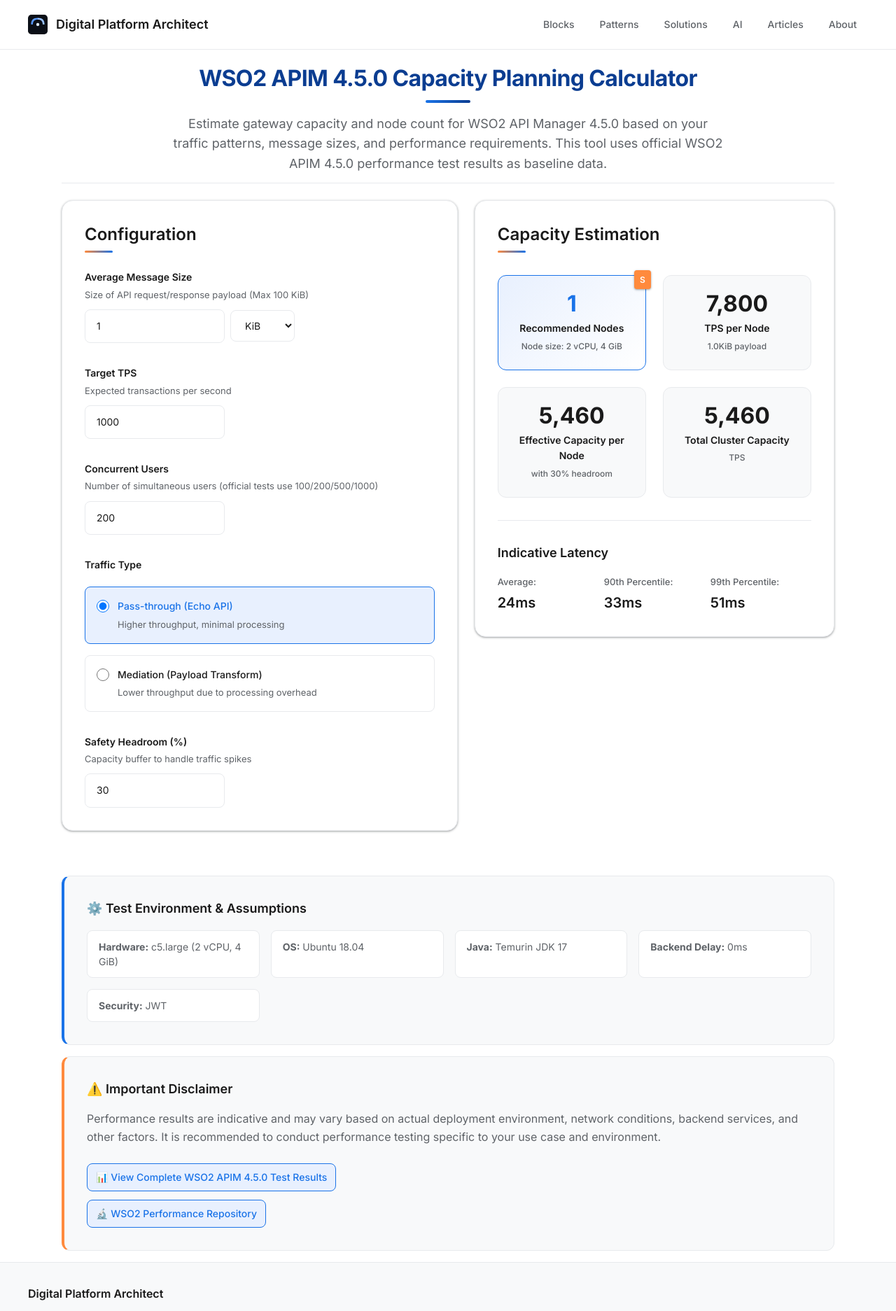
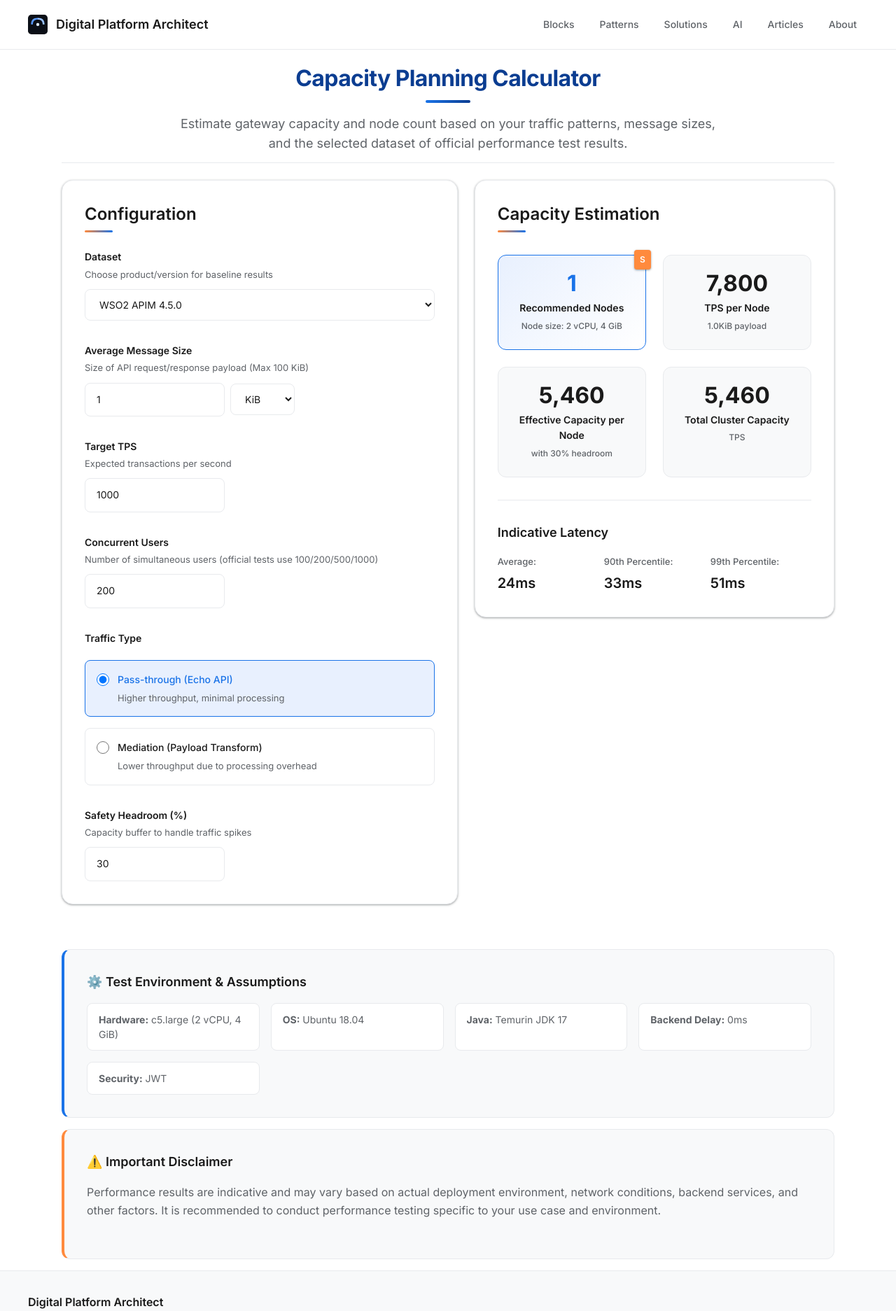
Before and after one commit to lahirugmg/digitalplatformarchitect, a Next.js app: page /tools/apim-capacity-planner in a window 1280 px wide. Shown: the top 1873 px of the page at 70% size. Built offline with nearby package versions, Linux system fonts and the light colour scheme.

Commit message:
make the titles generalized

```diff
--- a/app/page.tsx
+++ b/app/page.tsx
@@ -64,7 +64,7 @@
             <Link href="/tools/apim-capacity-planner" className="tools-rail-item">
               <span className="tools-rail-icon">📊</span>
               <span className="tools-rail-text">
-                <span className="tools-rail-item-title">API Mgmt Capacity Planner</span>
+                <span className="tools-rail-item-title">Capacity Planning Calculator</span>
                 <span className="tools-rail-item-desc">Estimate nodes and throughput</span>
               </span>
               <span className="tools-rail-arrow">→</span>
@@ -194,7 +194,7 @@
             <div className="tool-header">
               <div className="tool-icon">📊</div>
               <div className="tool-meta">
-                <h3 className="tool-title">API Management Capacity Planner</h3>
+                <h3 className="tool-title">Capacity Planning Calculator</h3>
                 <div className="tool-badges">
                   <span className="tool-badge new">New</span>
                   <span className="tool-badge popular">Popular</span>
--- a/app/tools/apim-capacity-planner/page.tsx
+++ b/app/tools/apim-capacity-planner/page.tsx
@@ -1,19 +1,17 @@
 import CapacityPlanner from "@/components/CapacityPlanner";
 
 export const metadata = {
-  title: "WSO2 APIM Capacity Planning Calculator",
-  description: "Interactive calculator to estimate gateway capacity and node count for WSO2 API Manager 4.5.0 based on traffic patterns and performance requirements.",
+  title: "Capacity Planning Calculator",
+  description: "Estimate gateway capacity and node count based on your traffic patterns and the selected dataset of performance test results.",
 };
 
 export default function APIMCapacityPlannerPage() {
   return (
     <div className="container">
       <div className="page-hero">
-        <h1 className="page-title">WSO2 APIM 4.5.0 Capacity Planning Calculator</h1>
+        <h1 className="page-title">Capacity Planning Calculator</h1>
         <p className="lede">
-          Estimate gateway capacity and node count for WSO2 API Manager 4.5.0 based on
-          your traffic patterns, message sizes, and performance requirements. This tool uses
-          official WSO2 APIM 4.5.0 performance test results as baseline data.
+          Estimate gateway capacity and node count based on your traffic patterns, message sizes, and the selected dataset of official performance test results.
         </p>
       </div>
 
--- a/components/CapacityPlanner.tsx
+++ b/components/CapacityPlanner.tsx
@@ -1,7 +1,7 @@
 "use client";
 
 import { useState, useEffect, useMemo } from "react";
-import performanceData from "@/data/wso2-apim-4.5.0-performance.json";
+import wso2apim450 from "@/data/wso2-apim-4.5.0-performance.json";
 import {
   getInterpolatedThroughput,
   getInterpolatedLatency,
@@ -19,6 +19,12 @@
   tShirtSize: string;
 }
 
+type DatasetKey = "wso2-apim-4.5.0";
+
+const DATASETS: Record<DatasetKey, { label: string; data: any } > = {
+  "wso2-apim-4.5.0": { label: "WSO2 APIM 4.5.0", data: wso2apim450 },
+};
+
 export default function CapacityPlanner() {
   // Form state
   const [messageSize, setMessageSize] = useState<number>(1);
@@ -27,6 +33,9 @@
   const [concurrentUsers, setConcurrentUsers] = useState<number>(200);
   const [trafficType, setTrafficType] = useState<string>("echo");
   const [safetyHeadroom, setSafetyHeadroom] = useState<number>(30);
+  const [dataset, setDataset] = useState<DatasetKey>("wso2-apim-4.5.0");
+
+  const performanceData = DATASETS[dataset].data;
 
   // Calculate results
   const results: CalculationResults = useMemo(() => {
@@ -63,7 +72,7 @@
       latency,
       tShirtSize
     };
-  }, [messageSize, messageSizeUnit, targetTps, concurrentUsers, trafficType, safetyHeadroom]);
+  }, [messageSize, messageSizeUnit, targetTps, concurrentUsers, trafficType, safetyHeadroom, dataset]);
 
   return (
     <div className="capacity-planner">
@@ -74,6 +83,22 @@
           <div className="section-content">
             <h2 className="section-title">Configuration</h2>
             <div className="planner-form">
+              {/* Dataset selection */}
+              <div className="form-group">
+                <label className="form-label">
+                  Dataset
+                  <span className="form-hint">Choose product/version for baseline results</span>
+                </label>
+                <select
+                  className="form-select"
+                  value={dataset}
+                  onChange={(e) => setDataset(e.target.value as DatasetKey)}
+                >
+                  {Object.entries(DATASETS).map(([key, meta]) => (
+                    <option key={key} value={key}>{meta.label}</option>
+                  ))}
+                </select>
+              </div>
 
               {/* Message Size */}
               <div className="form-group">
@@ -189,7 +214,11 @@
                 <input
                   type="number"
                   value={safetyHeadroom}
-                  onChange={(e) => setSafetyHeadroom(Number(e.target.value) || 0)}
+                  onChange={(e) => {
+                    const raw = Number(e.target.value);
+                    const next = isNaN(raw) ? 0 : Math.max(0, Math.min(raw, 90));
+                    setSafetyHeadroom(next);
+                  }}
                   min="0"
                   max="90"
                   className="form-input"
@@ -290,24 +319,6 @@
             <p className="disclaimer-text">
               {performanceData.notes.disclaimer}
             </p>
-            <div className="disclaimer-links">
-              <a
-                href="https://apim.docs.wso2.com/en/4.5.0/install-and-setup/setup/deployment-best-practices/performance-tests-results/"
-                target="_blank"
-                rel="noopener noreferrer"
-                className="disclaimer-link"
-              >
-                📊 View Complete WSO2 APIM 4.5.0 Test Results
-              </a>
-              <a
-                href="https://github.com/wso2/performance-apim"
-                target="_blank"
-                rel="noopener noreferrer"
-                className="disclaimer-link"
-              >
-                🔬 WSO2 Performance Repository
-              </a>
-            </div>
           </div>
         </div>
 
```
